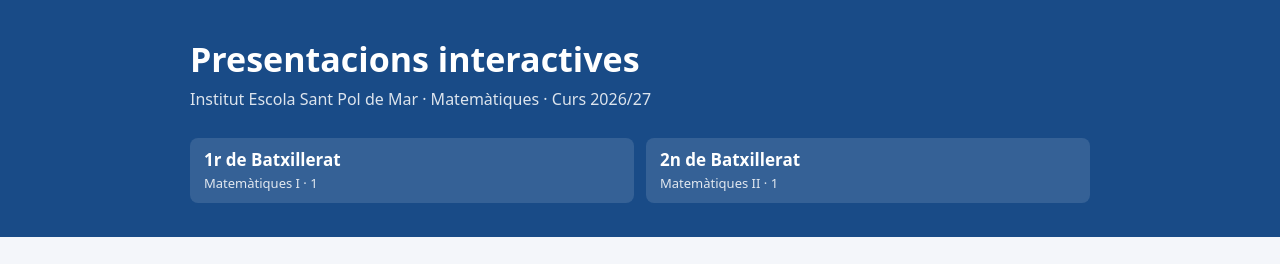
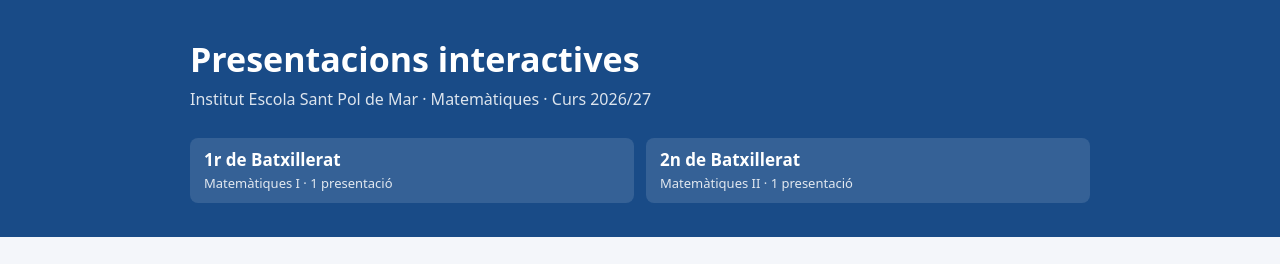
Before and after one commit to adriasantacreu/presentacions, a plain HTML site: page index.html in a window 1280 px wide. Shown: the top 264 px of the page. Drawn offline with Linux system fonts and the light colour scheme.

Commit message:
Índex: recompte de presentacions per curs

```diff
--- a/index.html
+++ b/index.html
@@ -22,8 +22,8 @@ footer{text-align:center;color:#888;font-size:13px;padding:30px}
 </style></head><body>
 <header><div class="in"><h1>Presentacions interactives</h1><p>Institut Escola Sant Pol de Mar · Matemàtiques · Curs 2026/27</p>
 <nav>
-<a href="#1bat"><b>1r de Batxillerat</b><span>Matemàtiques I · 1</span></a>
-<a href="#2bat"><b>2n de Batxillerat</b><span>Matemàtiques II · 1</span></a>
+<a href="#1bat"><b>1r de Batxillerat</b><span>Matemàtiques I · 1 presentació</span></a>
+<a href="#2bat"><b>2n de Batxillerat</b><span>Matemàtiques II · 1 presentació</span></a>
 </nav></div></header>
 <main>
 <section id="1bat"><h2>1r de Batxillerat · Matemàtiques I</h2>
```
